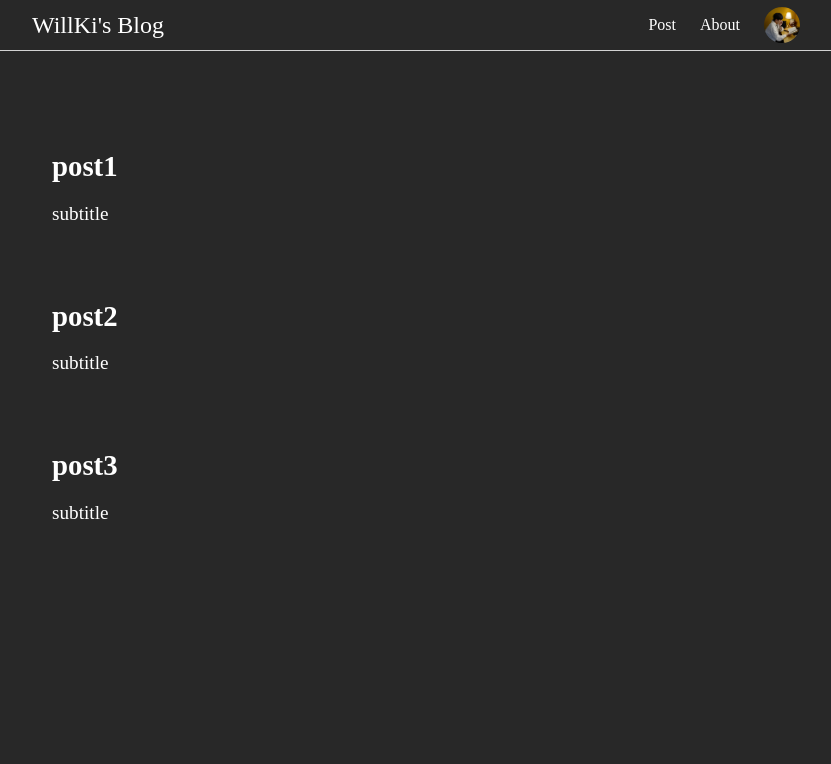
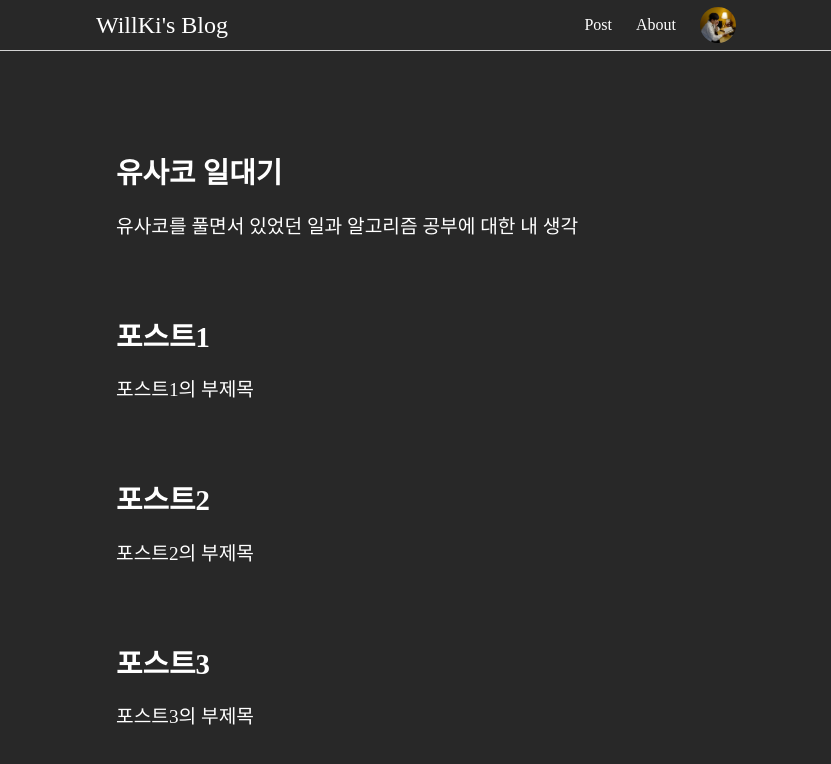
Before and after one commit to st42597/my-web, a React (Create React App) app in the folder client/: page /posts in a window 1280 px wide. Shown: the top 764 px of the page, without its empty margins (224-1055 px from the left). Built offline with nearby package versions, Linux system fonts and the light colour scheme.

Commit message:
feat: add new post, set markdown css and set postList formation

```diff
--- a/client/public/contents/postList.json
+++ b/client/public/contents/postList.json
@@ -1 +1,22 @@
-["post1", "post2", "post3"]
+[
+  {
+    "title": "유사코 일대기",
+    "subTitle": "유사코를 풀면서 있었던 일과 알고리즘 공부에 대한 내 생각",
+    "url": "usaco-story"
+  },
+  {
+    "title": "포스트1",
+    "subTitle": "포스트1의 부제목",
+    "url": "post1"
+  },
+  {
+    "title": "포스트2",
+    "subTitle": "포스트2의 부제목",
+    "url": "post2"
+  },
+  {
+    "title": "포스트3",
+    "subTitle": "포스트3의 부제목",
+    "url": "post3"
+  }
+]
--- a/client/src/components/Header.css
+++ b/client/src/components/Header.css
@@ -7,7 +7,7 @@
 .header-nav {
   display: flex;
   margin: 0 auto;
-  width: 60%;
+  width: 50%;
   height: 100%;
 }
 
--- a/client/src/router/pages/post.css
+++ b/client/src/router/pages/post.css
@@ -1,4 +1,16 @@
 .post-container img {
   width: 100%;
-  object-fit: cover;
 }
+
+.post-container img[alt="badge"] {
+  width: 160px;
+}
+
+.post-container a {
+  color: rgb(128, 194, 164);
+  text-decoration: none;
+}
+
+.post-container a:hover {
+  color: rgb(128, 194, 164, 80%);
+}
--- a/client/src/router/pages/post.js
+++ b/client/src/router/pages/post.js
@@ -1,6 +1,8 @@
+import "./post.css";
 import { useEffect, useState } from "react";
 import { useParams } from "react-router-dom";
 import Markdown from "react-markdown";
+import remarkGfm from "remark-gfm";
 
 function Post() {
   const { id } = useParams("");
@@ -12,16 +14,11 @@ function Post() {
       .then((text) => setPost(text))
       .catch((error) => console.error("Error loading markdown:", error));
   }, [id]);
+  console.log(id);
 
   return (
     <div className="post-container">
-      <Markdown
-        components={{
-          img: ({ node, ...props }) => (
-            <img style={{ width: "100%" }} {...props} alt="" />
-          ),
-        }}
-      >
+      <Markdown remarkPlugins={[[remarkGfm, { singleTilde: false }]]}>
         {post}
       </Markdown>
     </div>
--- a/client/src/router/pages/posts.js
+++ b/client/src/router/pages/posts.js
@@ -11,9 +11,9 @@ function Posts() {
   }, []);
 
   const postList = posts.map((post) => (
-    <Link to={`${post}`} className="postlist-element-container" key={post}>
-      <h1>{post}</h1>
-      <h2>subtitle</h2>
+    <Link to={`${post.url}`} className="postlist-element-container" key={post}>
+      <h1>{post.title}</h1>
+      <h2>{post.subTitle}</h2>
     </Link>
   ));
 
--- a/client/src/router/router.css
+++ b/client/src/router/router.css
@@ -1,6 +1,6 @@
 .content-container {
   display: flex;
-  width: 60%;
+  width: 50%;
   margin: 0 auto;
   padding: 60px 0px;
 }
```
Also changed, not shown: client/public/contents/usaco-story/content.md (added, +22 -0 lines), client/public/contents/usaco-story/repo.png (added).
